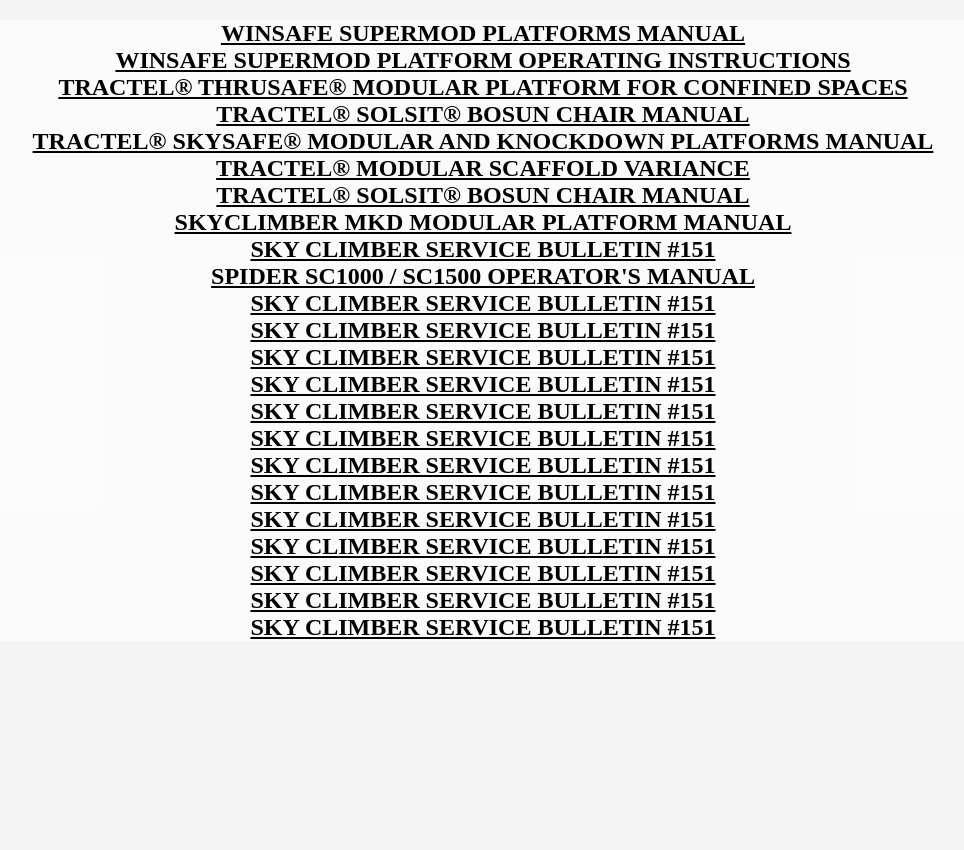
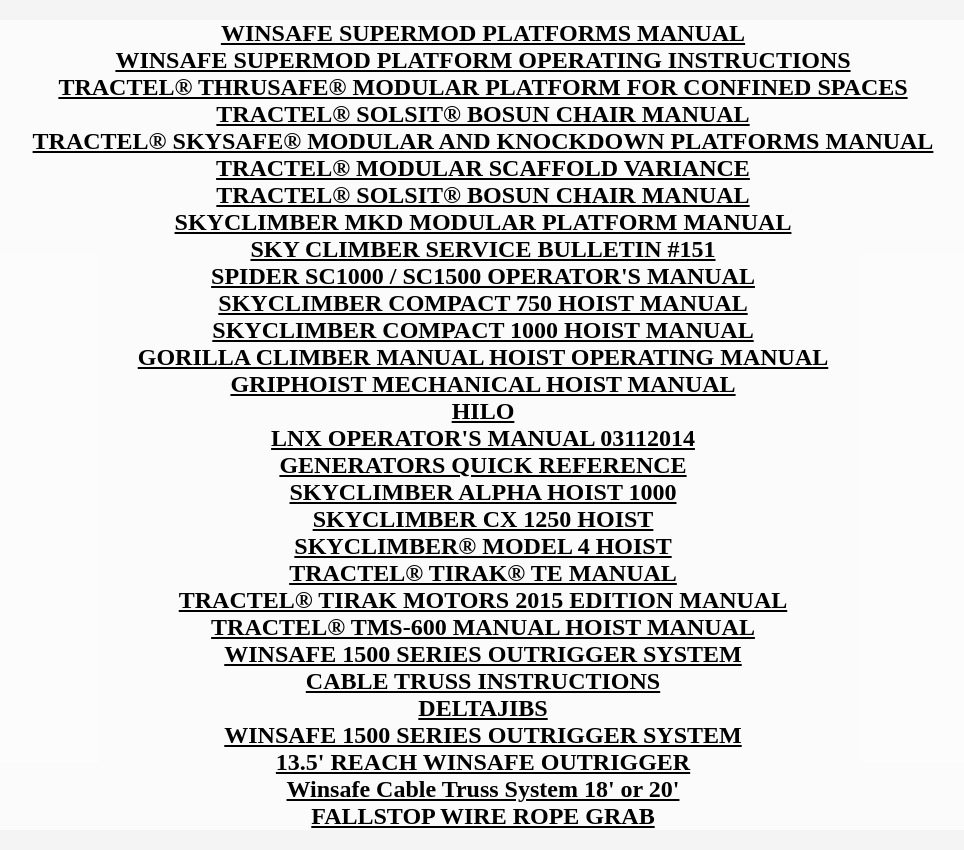
Before and after one commit to farhanyousaf786/hexagon, a React (Create React App) app: page /products-list in a window 1280 px wide. Shown: the whole page, without its empty margins (157-1121 px from the left). Before the commit the page ends 800 px from the top, so only its background shows below. Built offline with nearby package versions, Linux system fonts and the light colour scheme; a web font is replaced by a local one.

Commit message:
added list pages

```diff
--- a/src/Components/ProductList/productData.js
+++ b/src/Components/ProductList/productData.js
@@ -39,66 +39,143 @@ export default [
     },
 
 
-    //---------------------------SUSPENDED SCAFFOLDING MOTORS-------------------------------------//
+    //---------------------------SUSPENDED SCAFFOLDING MOTORS----------------------------------//
 
     {
         "name": "SPIDER SC1000 / SC1500 OPERATOR'S MANUAL",
         "link": "https://switchappimages.nyc3.digitaloceanspaces.com/Hexagon/33.pdf"
     },
     {
-        "name": "SKY CLIMBER SERVICE BULLETIN #151",
+        "name": "SKYCLIMBER COMPACT 750 HOIST MANUAL",
         "link": "https://switchappimages.nyc3.digitaloceanspaces.com/Hexagon/34.pdf"
     },
     {
-        "name": "SKY CLIMBER SERVICE BULLETIN #151",
+        "name": "SKYCLIMBER COMPACT 1000 HOIST MANUAL",
         "link": "https://switchappimages.nyc3.digitaloceanspaces.com/Hexagon/35.pdf"
     },
     {
-        "name": "SKY CLIMBER SERVICE BULLETIN #151",
+        "name": "GORILLA CLIMBER MANUAL HOIST OPERATING MANUAL",
         "link": "https://switchappimages.nyc3.digitaloceanspaces.com/Hexagon/36.pdf"
     },
     {
-        "name": "SKY CLIMBER SERVICE BULLETIN #151",
+        "name": "GRIPHOIST MECHANICAL HOIST MANUAL",
         "link": "https://switchappimages.nyc3.digitaloceanspaces.com/Hexagon/37.pdf"
     },
     {
-        "name": "SKY CLIMBER SERVICE BULLETIN #151",
+        "name": "HILO",
         "link": "https://switchappimages.nyc3.digitaloceanspaces.com/Hexagon/38.pdf"
     },
     {
-        "name": "SKY CLIMBER SERVICE BULLETIN #151",
+        "name": "LNX OPERATOR'S MANUAL 03112014",
         "link": "https://switchappimages.nyc3.digitaloceanspaces.com/Hexagon/40.pdf"
     },
     {
-        "name": "SKY CLIMBER SERVICE BULLETIN #151",
+        "name": "GENERATORS QUICK REFERENCE",
         "link": "https://switchappimages.nyc3.digitaloceanspaces.com/Hexagon/41.pdf"
     },
     {
-        "name": "SKY CLIMBER SERVICE BULLETIN #151",
+        "name": "SKYCLIMBER ALPHA HOIST 1000",
         "link": "https://switchappimages.nyc3.digitaloceanspaces.com/Hexagon/42.pdf"
     },
     {
-        "name": "SKY CLIMBER SERVICE BULLETIN #151",
+        "name": "SKYCLIMBER CX 1250 HOIST",
         "link": "https://switchappimages.nyc3.digitaloceanspaces.com/Hexagon/43.pdf"
     },
     {
-        "name": "SKY CLIMBER SERVICE BULLETIN #151",
+        "name": "SKYCLIMBER® MODEL 4 HOIST",
         "link": "https://switchappimages.nyc3.digitaloceanspaces.com/Hexagon/44.pdf"
     },
     {
-        "name": "SKY CLIMBER SERVICE BULLETIN #151",
+        "name": "TRACTEL® TIRAK® TE MANUAL",
         "link": "https://switchappimages.nyc3.digitaloceanspaces.com/Hexagon/45.pdf"
     },
     {
-        "name": "SKY CLIMBER SERVICE BULLETIN #151",
+        "name": "TRACTEL® TIRAK MOTORS 2015 EDITION MANUAL",
         "link": "https://switchappimages.nyc3.digitaloceanspaces.com/Hexagon/46.pdf"
     },
     {
-        "name": "SKY CLIMBER SERVICE BULLETIN #151",
+        "name": "TRACTEL® TMS-600 MANUAL HOIST MANUAL",
         "link": "https://switchappimages.nyc3.digitaloceanspaces.com/Hexagon/47.pdf"
     },
 
 
 
+    ///*********** Suspended Scaffolding Outrigger Systems ************///
+
+
+    {
+        "name": "WINSAFE 1500 SERIES OUTRIGGER SYSTEM",
+        "link": "https://switchappimages.nyc3.digitaloceanspaces.com/Hexagon/1.pdf"
+    },
+    {
+        "name": "CABLE TRUSS INSTRUCTIONS",
+        "link": "https://switchappimages.nyc3.digitaloceanspaces.com/Hexagon/2.pdf"
+    },
+    {
+        "name": "DELTAJIBS",
+        "link": "https://switchappimages.nyc3.digitaloceanspaces.com/Hexagon/3.pdf"
+    },
+    {
+        "name": "WINSAFE 1500 SERIES OUTRIGGER SYSTEM",
+        "link": "https://switchappimages.nyc3.digitaloceanspaces.com/Hexagon/4.pdf"
+    },
+    {
+        "name": "13.5' REACH WINSAFE OUTRIGGER",
+        "link": "https://switchappimages.nyc3.digitaloceanspaces.com/Hexagon/6.pdf"
+    },
+    {
+        "name": "Winsafe Cable Truss System 18' or  20'",
+        "link": "https://switchappimages.nyc3.digitaloceanspaces.com/Hexagon/7.pdf"
+    },
+
+
+
+
+     ///*********** Suspended Scaffolding Accessories ************///
+
+    {
+        "name": "",
+        "link": "https://switchappimages.nyc3.digitaloceanspaces.com/Hexagon/9.pdf"
+    },
+    {
+        "name": "",
+        "link": "https://switchappimages.nyc3.digitaloceanspaces.com/Hexagon/10.pdf"
+    },
+
+    {
+        "name": "",
+        "link": "https://switchappimages.nyc3.digitaloceanspaces.com/Hexagon/11.pdf"
+    },
+
+    {
+        "name": "",
+        "link": "https://switchappimages.nyc3.digitaloceanspaces.com/Hexagon/12.pdf"
+    },
+    {
+        "name": "",
+        "link": "https://switchappimages.nyc3.digitaloceanspaces.com/Hexagon/13.pdf"
+    },
+    {
+        "name": "",
+        "link": "https://switchappimages.nyc3.digitaloceanspaces.com/Hexagon/14.pdf"
+    },
+    {
+        "name": "",
+        "link": "https://switchappimages.nyc3.digitaloceanspaces.com/Hexagon/15.pdf"
+    },
+    {
+        "name": "",
+        "link": "https://switchappimages.nyc3.digitaloceanspaces.com/Hexagon/16.pdf"
+    },
+    {
+        "name": "",
+        "link": "https://switchappimages.nyc3.digitaloceanspaces.com/Hexagon/17.pdf"
+    },
+    {
+        "name": "FALLSTOP WIRE ROPE GRAB",
+        "link": "https://switchappimages.nyc3.digitaloceanspaces.com/Hexagon/18.pdf"
+    },
+
+
 
 ]
```
Also changed, not shown: 1 other file (tests, documents, lock files or other folders).
